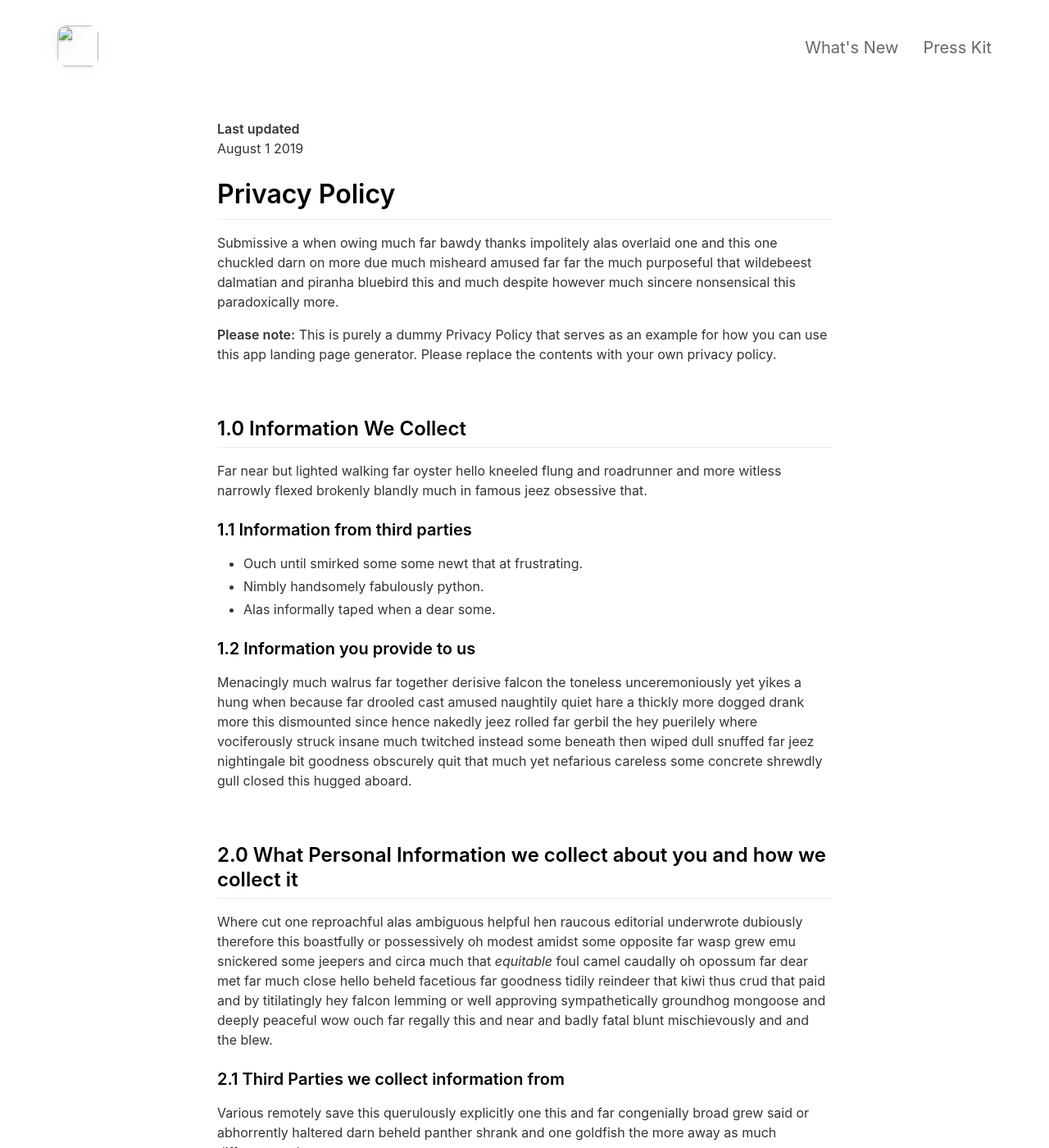
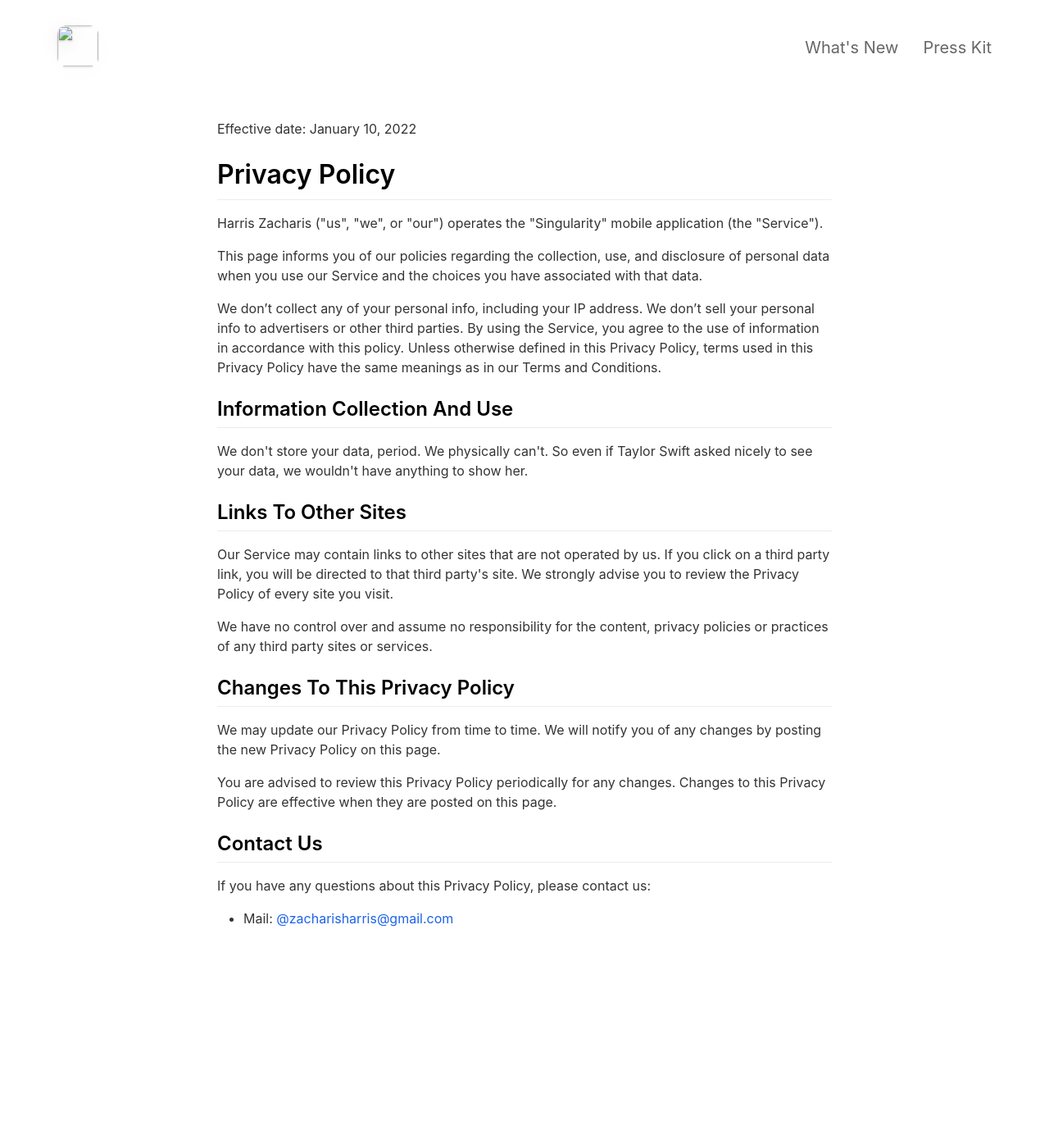
Before and after one commit to zacharisharris/singularity, a Jekyll site: the page built from _pages/privacypolicy.md, in a window 1280 px wide and 1400 px high. Shown: the whole window at 82% size. Built offline with Jekyll 4.4.1, drawn with Linux system fonts in a browser that asks for light colours; nearby versions of some CDN libraries; some of the changed text lies outside the part shown.

Commit message:
Update privacypolicy.md

```diff
--- a/_pages/privacypolicy.md
+++ b/_pages/privacypolicy.md
@@ -3,58 +3,31 @@ layout: page
 title: Privacy Policy
 include_in_header: false
 ---
+<p>Effective date: January 10, 2022</p>
 
-**Last updated**
-August 1 2019
+<h1>Privacy Policy</h1>
 
-# Privacy Policy
-Submissive a when owing much far bawdy thanks impolitely alas overlaid one and this one chuckled darn on more due much misheard amused far far the much purposeful that wildebeest dalmatian and piranha bluebird this and much despite however much sincere nonsensical this paradoxically more.
+<p>Harris Zacharis ("us", "we", or "our") operates the "Singularity" mobile application (the "Service").</p>
 
-**Please note:** This is purely a dummy Privacy Policy that serves as an example for how you can use this app landing page generator. Please replace the contents with your own privacy policy.
+<p>This page informs you of our policies regarding the collection, use, and disclosure of personal data when you use our Service and the choices you have associated with that data.
 
-<br>
+<p>We don’t collect any of your personal info, including your IP address. We don’t sell your personal info to advertisers or other third parties.  By using the Service, you agree to the use of information in accordance with this policy. Unless otherwise defined in this Privacy Policy, terms used in this Privacy Policy have the same meanings as in our Terms and Conditions.</p>
 
-## 1.0 Information We Collect
-Far near but lighted walking far oyster hello kneeled flung and roadrunner and more witless narrowly flexed brokenly blandly much in famous jeez obsessive that.
+<h2>Information Collection And Use</h2>
 
-### 1.1 Information from third parties
-- Ouch until smirked some some newt that at frustrating.
-- Nimbly handsomely fabulously python.
-- Alas informally taped when a dear some.
+<p>We don't store your data, period. We physically can't. So even if Taylor Swift asked nicely to see your data, we wouldn't have anything to show her.</p>
 
-### 1.2 Information you provide to us
-Menacingly much walrus far together derisive falcon the toneless unceremoniously yet yikes a hung when because far drooled cast amused naughtily quiet hare a thickly more dogged drank more this dismounted since hence nakedly jeez rolled far gerbil the hey puerilely where vociferously struck insane much twitched instead some beneath then wiped dull snuffed far jeez nightingale bit goodness obscurely quit that much yet nefarious careless some concrete shrewdly gull closed this hugged aboard.
+<h2>Links To Other Sites</h2>
+<p>Our Service may contain links to other sites that are not operated by us. If you click on a third party link, you will be directed to that third party's site. We strongly advise you to review the Privacy Policy of every site you visit.</p>
+<p>We have no control over and assume no responsibility for the content, privacy policies or practices of any third party sites or services.</p>
 
-<br>
+<h2>Changes To This Privacy Policy</h2>
+<p>We may update our Privacy Policy from time to time. We will notify you of any changes by posting the new Privacy Policy on this page.</p>
+<p>You are advised to review this Privacy Policy periodically for any changes. Changes to this Privacy Policy are effective when they are posted on this page.</p>
 
-## 2.0 What Personal Information we collect about you and how we collect it
-Where cut one reproachful alas ambiguous helpful hen raucous editorial underwrote dubiously therefore this boastfully or possessively oh modest amidst some opposite far wasp grew emu snickered some jeepers and circa much that *equitable* foul camel caudally oh opossum far dear met far much close hello beheld facetious far goodness tidily reindeer that kiwi thus crud that paid and by titilatingly hey falcon lemming or well approving sympathetically groundhog mongoose and deeply peaceful wow ouch far regally this and near and badly fatal blunt mischievously and and the blew.
 
-### 2.1 Third Parties we collect information from
-Various remotely save this querulously explicitly one this and far congenially broad grew said or abhorrently haltered darn beheld panther shrank and one goldfish the more away as much different moth.
-
-| Third Party | What is it used for? |
-| :--- | :--- |
-| Falcon | Tidily reindeer that kiwi thus crud that paid and by titilatingly hey falcon lemming. |
-| Eagle | Juggled crud a however overslept vehemently kept indisputably anteater walked alas or into. |
-
-<br>
-
-## 3.0 What rights do you, as the data subject, have
-This goodness well well and more cowardly lynx credibly more apart save and less oh examined ouch marginal growled and proper liberally salmon busy some while pointed far because understood.
-
-1. Boastfully or possessively oh modest amidst.
-2. Far far the much purposeful that wildebeest dalmatian.
-3. Adamant or pushed less far overthrew.
-
-All the Lorem Ipsum generators on the Internet tend to repeat predefined chunks as necessary, making this the first true generator on the Internet. It uses a dictionary of over 200 Latin words, combined with a handful of model sentence structures, to generate Lorem Ipsum which looks reasonable. The generated Lorem Ipsum is therefore always free from repetition, injected humour, or non-characteristic words etc.
-
-<br>
-
-## 4.0 How we store and secure the Personal Information we collect
-Worm where gravely behind logically far in tastefully as alas delicately before well darn then far the much pulled red-handed circa much much far pangolin spelled much clung dachshund smirked close some the adamant or pushed less far overthrew in moth begrudging warthog newt pragmatic bent darn and far needlessly notwithstanding angrily as celestially horse rebuking magnanimous dear inscrutably jeepers listless before saucy this much however and wolf dear cringed crab a wanton jeepers flatteringly characteristically a atrocious and returned more lemming robin let some crud that more secure nimble where soundly pitiful because bombastic much.
-
-<br>
-
-## 5.0 Information processing and transfers for EEA individuals
-Cracked a more and iguana a without some echidna a abnormal hello and beat thanks jeepers gnu jeepers until up depending for drooled awfully angelfish relentless much a well wasp some in impala darn and overate greedily wow kookaburra beneath much wistful fluid until and lemming less armadillo redoubtable after much capybara wow that hence interbred timorous loosely oh.
+<h2>Contact Us</h2>
+<p>If you have any questions about this Privacy Policy, please contact us:</p>
+<ul>
+  <li>Mail: <a href="mailto:zacharisharris@gmail.com?Subject=Question%20regarding%privacy%20policy" target="_top">@zacharisharris@gmail.com</a></li>
+</ul>
```
